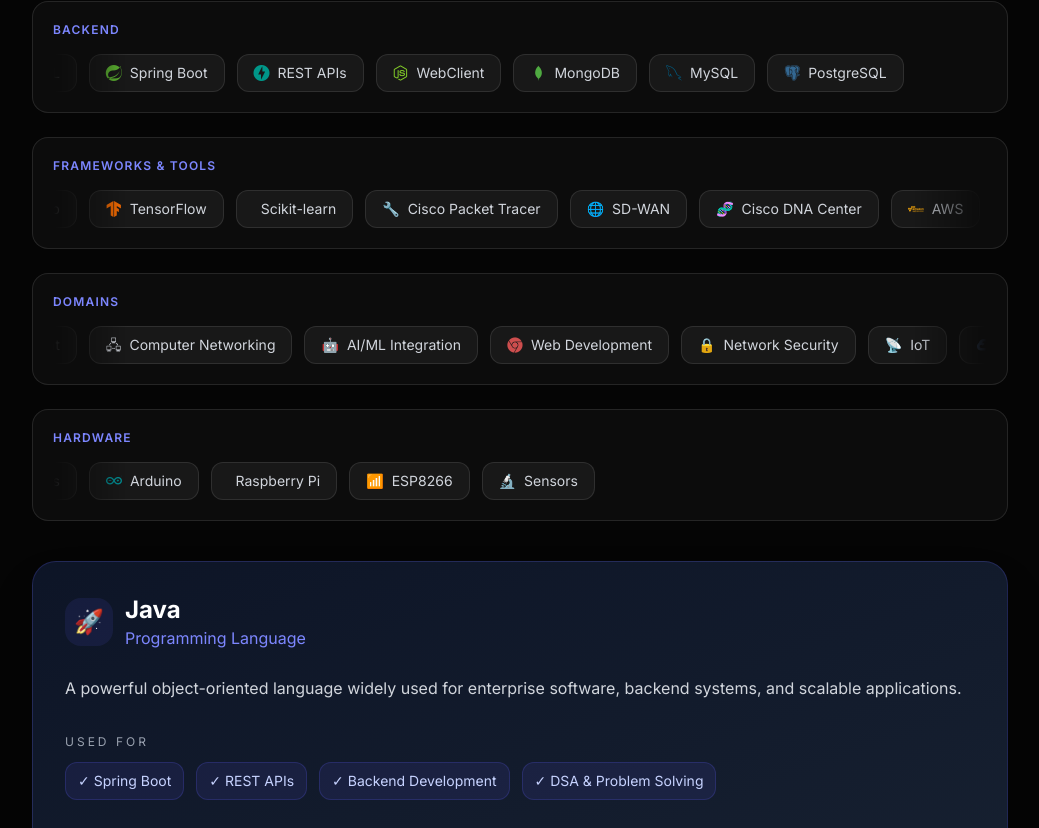
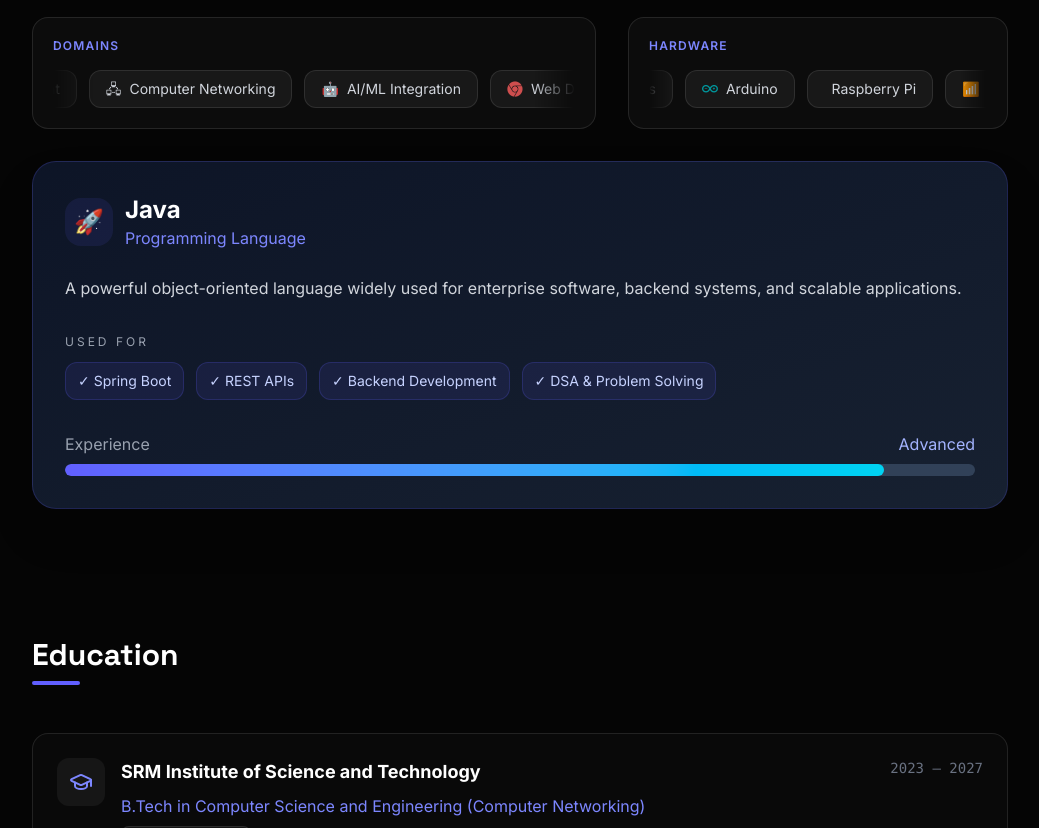
Before and after one commit to apiyush-12/My_portfolio_website, a React (Vite) app: page / in a window 1280 px wide. Shown: the part 5252-6080 px from the top of the page, without its empty margins (120-1159 px from the left). Built offline with nearby package versions, Linux system fonts and the light colour scheme; no server answers.

Commit message:
Change layout of Skills component to grid

```diff
--- a/src/components/Skills.tsx
+++ b/src/components/Skills.tsx
@@ -209,8 +209,8 @@
         <div className="w-12 h-1 bg-indigo-500 rounded-full"></div>
       </motion.div>
 
-      <div className="flex flex-col gap-6">
-        {data.map((skillGroup, i) => {
+      <div className="grid lg:grid-cols-[1fr_380px] gap-8">
+      {data.map((skillGroup, i) => {
           const duration = Math.max(25, skillGroup.items.length * 4);
           return (
             <motion.div
@@ -235,7 +235,7 @@
         })}
       </div>
 
-      <div className="mt-10">
+      <div className="sticky top-24 h-fit">
         <SkillInfoCard
           skill={selectedSkill}
           info={skillDetails[selectedSkill] ?? null}
```
